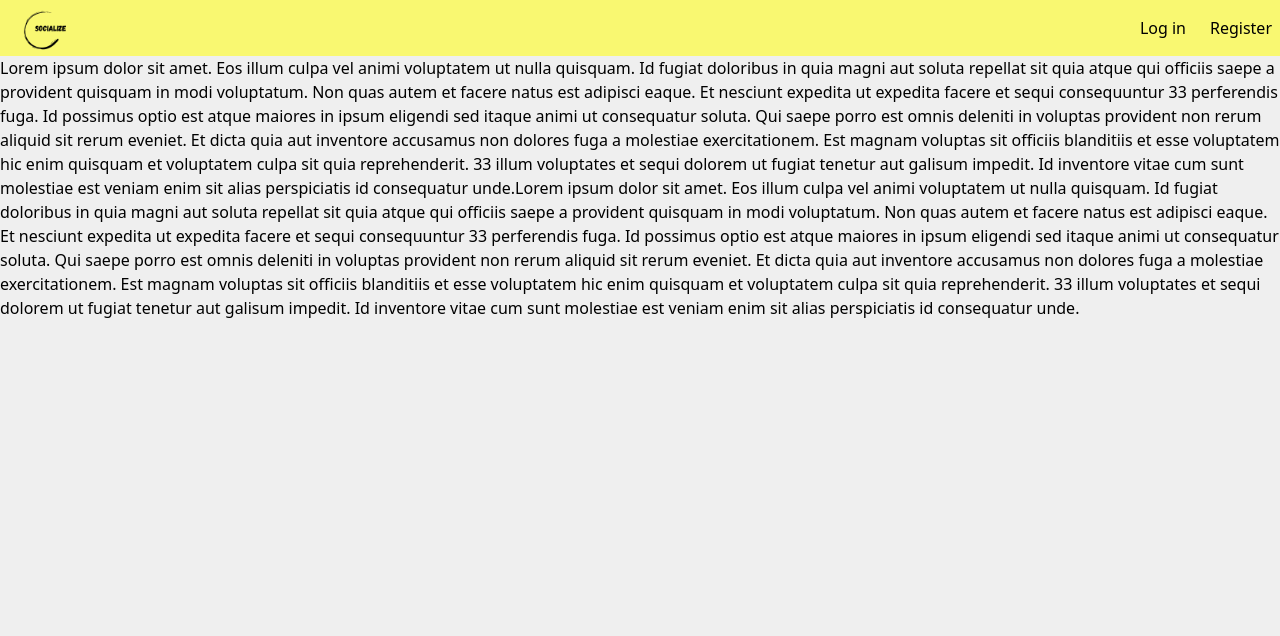
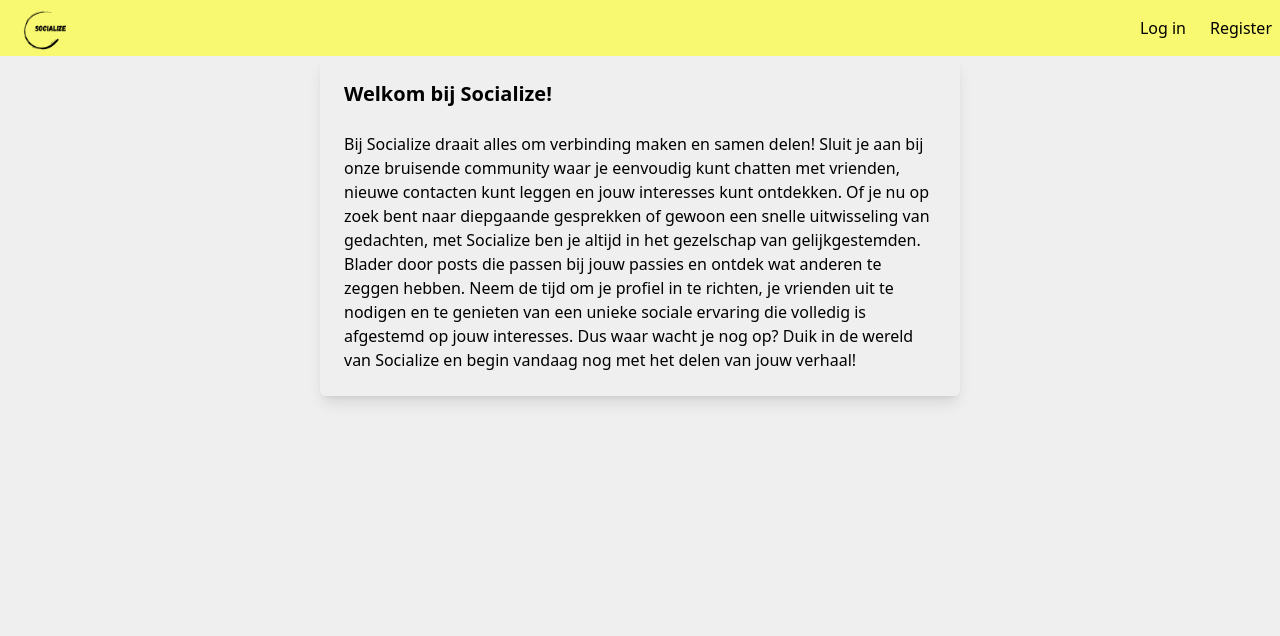
Before and after one commit to larsonx/SocialMedia, a Laravel app: page / in a window 1280 px wide. Shown: the top 636 px of the page. Run offline with Laravel 12, Linux system fonts and the light colour scheme; style sheets or scripts are compiled from the project's sources.

Commit message:
Home pagina
Home pagina

```diff
--- a/resources/views/welcome.blade.php
+++ b/resources/views/welcome.blade.php
@@ -12,17 +12,21 @@
     <body class="bg-grayc">
     <x-navbarlogin/>
     <main>
-        <div>
-            <p>Lorem ipsum dolor sit amet. Eos illum culpa vel animi voluptatem ut nulla quisquam. Id fugiat doloribus in quia magni aut soluta repellat sit quia atque qui officiis saepe a provident quisquam in modi voluptatum. Non quas autem et facere natus est adipisci eaque. Et nesciunt expedita ut expedita facere et sequi consequuntur 33 perferendis fuga.
+        <div class="flex items-center justify-center h-1/2 bg-gray-100">
+            <div class="bg-white p-6 shadow-lg rounded-md w-1/2 mx-4">
+                <!-- Inhoud van de div -->
+                <h2 class="text-xl font-bold">Welkom bij Socialize!</h2>
+            </br>
+                <p>Bij Socialize draait alles om verbinding maken en samen delen! Sluit je aan bij onze bruisende community waar je eenvoudig kunt chatten met vrienden, nieuwe contacten kunt leggen en jouw interesses kunt ontdekken.
 
-                Id possimus optio est atque maiores in ipsum eligendi sed itaque animi ut consequatur soluta. Qui saepe porro est omnis deleniti in voluptas provident non rerum aliquid sit rerum eveniet. Et dicta quia aut inventore accusamus non dolores fuga a molestiae exercitationem.
+                    Of je nu op zoek bent naar diepgaande gesprekken of gewoon een snelle uitwisseling van gedachten, met Socialize ben je altijd in het gezelschap van gelijkgestemden. Blader door posts die passen bij jouw passies en ontdek wat anderen te zeggen hebben.
 
-                Est magnam voluptas sit officiis blanditiis et esse voluptatem hic enim quisquam et voluptatem culpa sit quia reprehenderit. 33 illum voluptates et sequi dolorem ut fugiat tenetur aut galisum impedit. Id inventore vitae cum sunt molestiae est veniam enim sit alias perspiciatis id consequatur unde.Lorem ipsum dolor sit amet. Eos illum culpa vel animi voluptatem ut nulla quisquam. Id fugiat doloribus in quia magni aut soluta repellat sit quia atque qui officiis saepe a provident quisquam in modi voluptatum. Non quas autem et facere natus est adipisci eaque. Et nesciunt expedita ut expedita facere et sequi consequuntur 33 perferendis fuga.
+                    Neem de tijd om je profiel in te richten, je vrienden uit te nodigen en te genieten van een unieke sociale ervaring die volledig is afgestemd op jouw interesses.
 
-                Id possimus optio est atque maiores in ipsum eligendi sed itaque animi ut consequatur soluta. Qui saepe porro est omnis deleniti in voluptas provident non rerum aliquid sit rerum eveniet. Et dicta quia aut inventore accusamus non dolores fuga a molestiae exercitationem.
+                    Dus waar wacht je nog op? Duik in de wereld van Socialize en begin vandaag nog met het delen van jouw verhaal!</p>
+            </div>
+        </div>
 
-                Est magnam voluptas sit officiis blanditiis et esse voluptatem hic enim quisquam et voluptatem culpa sit quia reprehenderit. 33 illum voluptates et sequi dolorem ut fugiat tenetur aut galisum impedit. Id inventore vitae cum sunt molestiae est veniam enim sit alias perspiciatis id consequatur unde.</p>
-        </div>
     </main>
     <x-footer/>
     </body>
```
